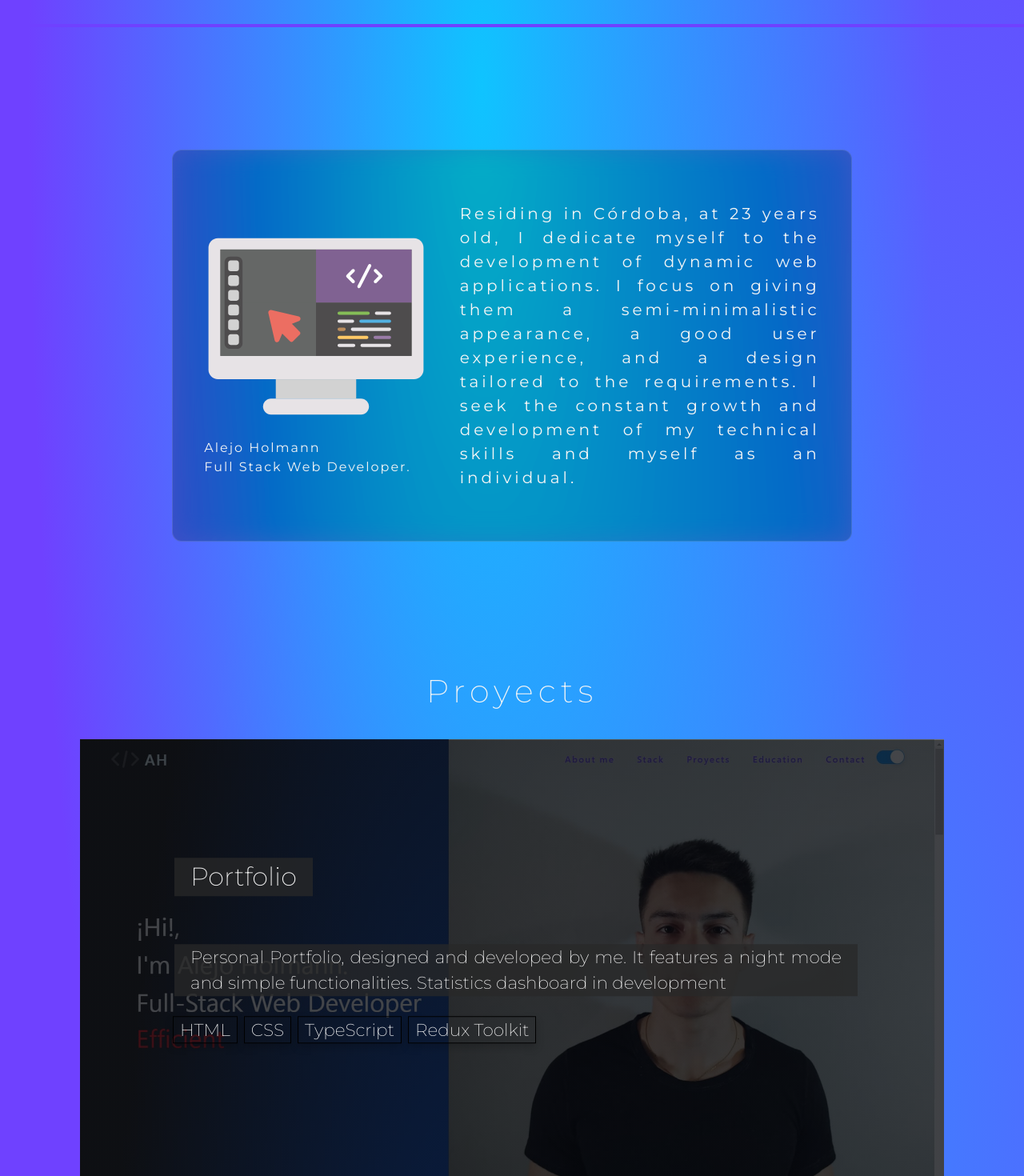
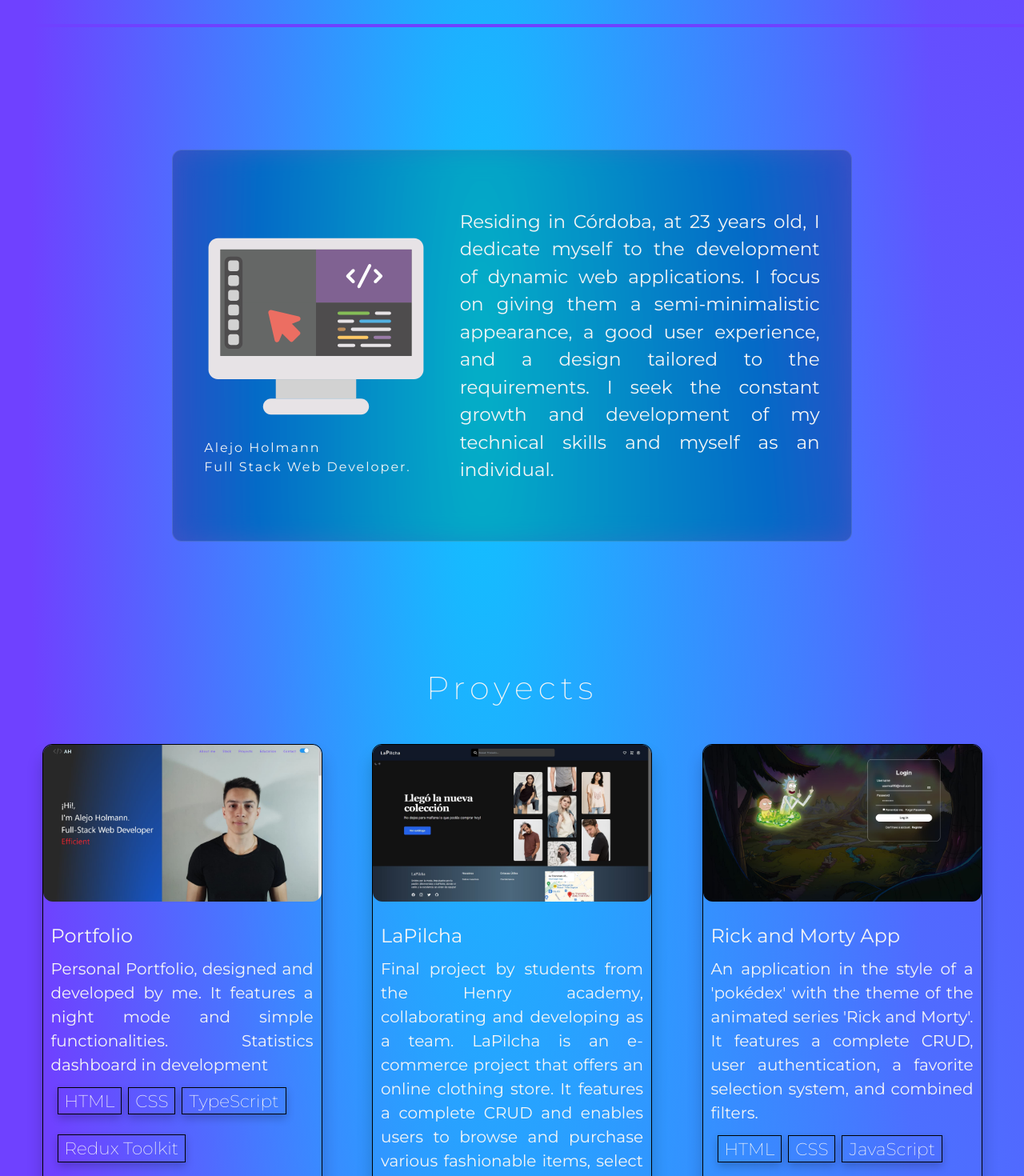
Before and after one commit to AIHolmann/portfolio, a Next.js app: page / in a window 1280 px wide. Shown: the part 1330-2800 px from the top of the page at 80% size. Built offline with nearby package versions, Linux system fonts and the light colour scheme.

Commit message:
about y rpoyects css

```diff
--- a/src/components/About/about.module.css
+++ b/src/components/About/about.module.css
@@ -36,9 +36,10 @@
 
 .card article {
   width: 450px;
-  letter-spacing: 4px;
-  font-size: 20px;
+  font-size: 23px;
+
   text-align: justify;
+  word-spacing: 0.1em;
 }
 .card div {
   letter-spacing: 2px;
--- a/src/components/Proyects/Proyects.tsx
+++ b/src/components/Proyects/Proyects.tsx
@@ -84,7 +84,7 @@ const Proyects = () => {
   return (
     <div className={style.all}>
       <h2>Proyects</h2>
-      {windowWidth > 1024 ? (
+      {windowWidth > 1280 ? (
         <div className={style.carousel}>
           <div
             className={style.inner}
--- a/src/components/Proyects/proyects.module.css
+++ b/src/components/Proyects/proyects.module.css
@@ -92,6 +92,12 @@
   justify-content: space-evenly;
 }
 
+@media screen and (max-width: 1280px) {
+  .all {
+    height: auto;
+  }
+}
+
 @media screen and (min-width: 767px) and (max-width: 1024px) {
   .all {
     height: auto;
```
